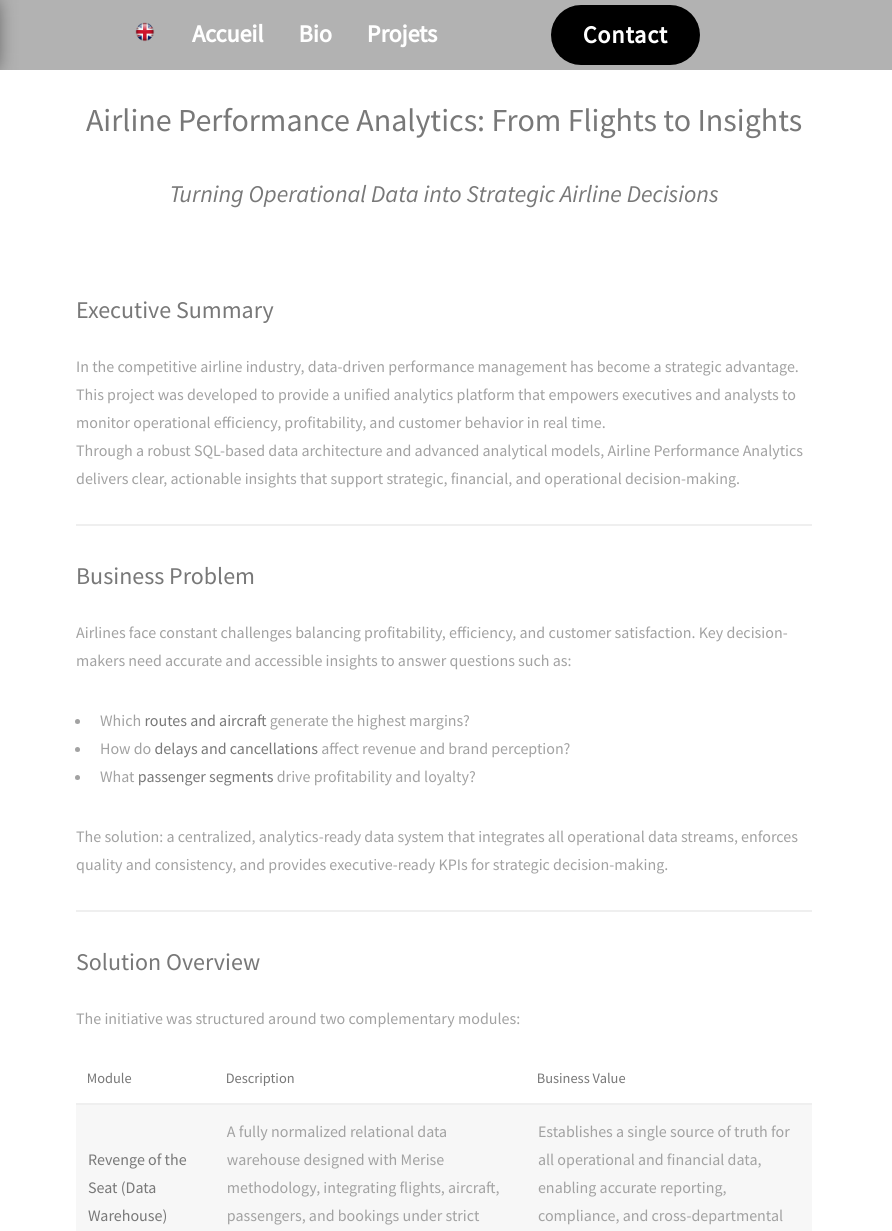
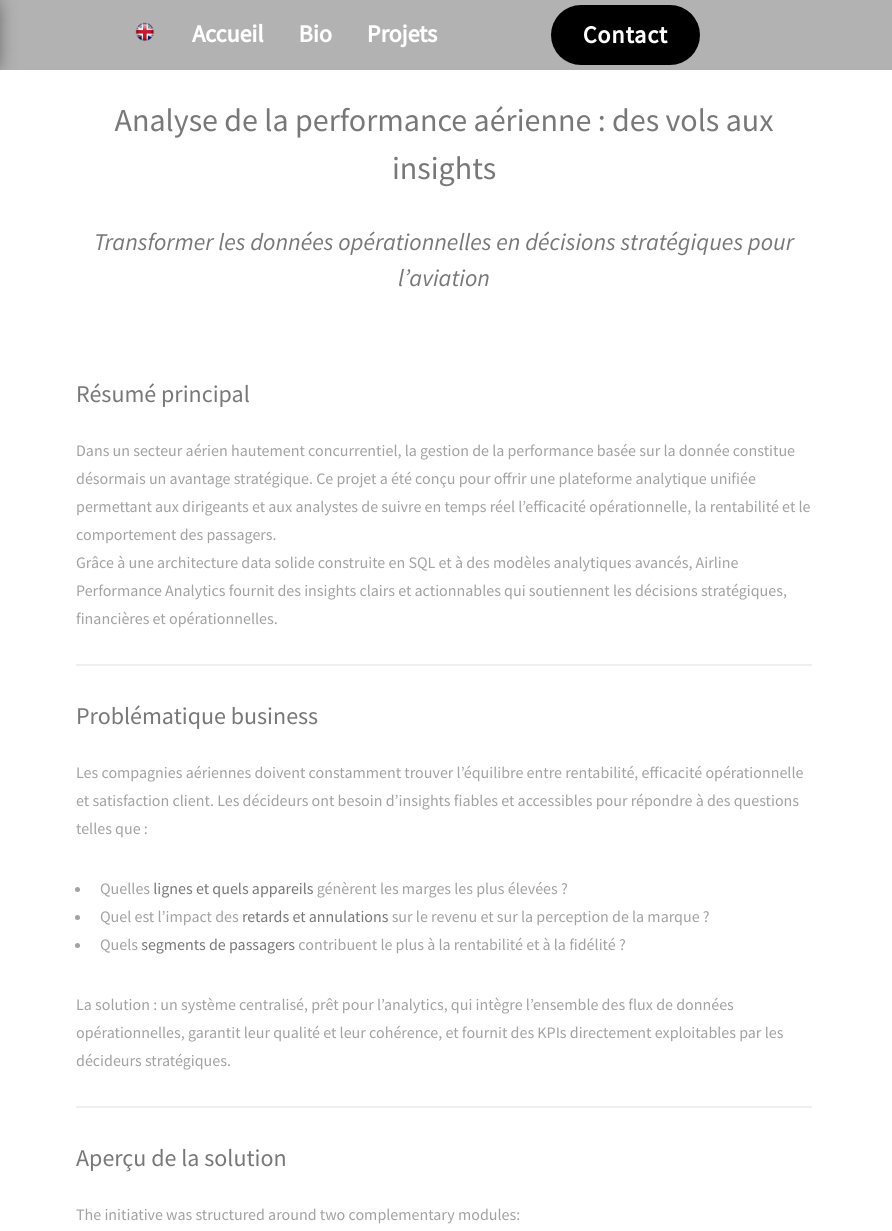
Before and after one commit to JBaptisteAll/JeanBaptisteAllombert, a plain HTML site: page airline_performance_analytics_fr.html in a window 1280 px wide. Shown: the top 1231 px of the page, 388-1280 px from the left. Drawn offline with Linux system fonts and the light colour scheme; some icons are missing.

Commit message:
Continue the translation of the SQL project page

```diff
--- a/airline_performance_analytics_fr.html
+++ b/airline_performance_analytics_fr.html
@@ -79,55 +79,55 @@
 <body>
   <main class="container">
     <h1 style="text-align:center; margin-bottom: 1em;">
-      Airline Performance Analytics: From Flights to Insights
+      Analyse de la performance aérienne : des vols aux insights
     </h1>
     <h2 style="text-align:center; margin-bottom: 1em;">
-      <em>Turning Operational Data into Strategic Airline Decisions</em>
+      <em>Transformer les données opérationnelles en décisions stratégiques pour l’aviation</em>
     </h2>
 				<!-- Revenge of the Seat + Return of the Jet High
 						Airline Performance Analytics: From Flights to Insights -->
     <br><br>
 
-    <h2>Executive Summary</h2>
+    <h2>Résumé principal</h2>
     <p>
-      In the competitive airline industry, data-driven performance management
-      has become a strategic advantage. This project was developed to provide a
-      unified analytics platform that empowers executives and analysts to monitor
-      operational efficiency, profitability, and customer behavior in real time.
+      Dans un secteur aérien hautement concurrentiel, la gestion de la performance basée sur la
+      donnée constitue désormais un avantage stratégique. Ce projet a été conçu pour offrir une
+      plateforme analytique unifiée permettant aux dirigeants et aux analystes de suivre en
+      temps réel l’efficacité opérationnelle, la rentabilité et le comportement des passagers.
     <br>
-      Through a robust SQL-based data architecture and advanced analytical models,
-      Airline Performance Analytics delivers clear, actionable insights that
-      support strategic, financial, and operational decision-making.
+      Grâce à une architecture data solide construite en SQL et à des modèles analytiques avancés,
+      Airline Performance Analytics fournit des insights clairs et actionnables qui soutiennent les
+      décisions stratégiques, financières et opérationnelles.
     </p>
 
     <hr class="hr" />
 
-    <h2>Business Problem</h2>
+    <h2>Problématique business</h2>
     <p>
-      Airlines face constant challenges balancing profitability, efficiency, and
-      customer satisfaction. Key decision-makers need accurate and accessible
-      insights to answer questions such as:
+      Les compagnies aériennes doivent constamment trouver l’équilibre entre rentabilité,
+      efficacité opérationnelle et satisfaction client. Les décideurs ont besoin d’insights fiables
+      et accessibles pour répondre à des questions telles que :
     </p>
     <ul>
-      <li>Which <strong>routes and aircraft</strong> generate the highest margins?</li>
-      <li>How do <strong>delays and cancellations</strong> affect revenue and brand perception?</li>
-      <li>What <strong>passenger segments</strong> drive profitability and loyalty?</li>
+      <li>Quelles <strong>lignes et quels appareils</strong> génèrent les marges les plus élevées&nbsp;?</li>
+      <li>Quel est l’impact des <strong>retards et annulations</strong> sur le revenu et sur la perception de la marque&nbsp;?</li>
+      <li>Quels <strong>segments de passagers</strong> contribuent le plus à la rentabilité et à la fidélité&nbsp;?</li>
     </ul>
     <p>
-      The solution: a centralized, analytics-ready data system that integrates all
-      operational data streams, enforces quality and consistency, and provides
-      executive-ready KPIs for strategic decision-making.
+      La solution : un système centralisé, prêt pour l’analytics, qui intègre l’ensemble
+      des flux de données opérationnelles, garantit leur qualité et leur cohérence, et fournit des KPIs
+      directement exploitables par les décideurs stratégiques.
     </p>
 
     <hr class="hr" />
 
-    <h2>Solution Overview</h2>
+    <h2>Aperçu de la solution</h2>
     <p>
       The initiative was structured around two complementary modules:
     </p>
     <table>
       <thead>
-        <tr><th>Module</th><th>Description</th><th>Business Value</th></tr>
+        <tr><th>Module</th><th>Description</th><th>Valeur</th></tr>
       </thead>
       <tbody>
         <tr><td><strong><br>Revenge of the Seat (Data Warehouse)</strong></td><td>A fully normalized relational data warehouse designed with Merise methodology, integrating flights, aircraft, passengers, and bookings under strict referential integrity.</td><td>Establishes a single source of truth for all operational and financial data, enabling accurate reporting, compliance, and cross-departmental alignment.</td></tr>
@@ -145,7 +145,7 @@
 
     <hr class="hr" />
 
-    <h2>Business Impact</h2>
+    <h2>Impact business</h2>
     <ul>
       <li><strong>360° visibility</strong> into airline operations, financial performance, and customer segments.</li>
       <li><strong>Profitability insights</strong> by route, fleet, and market, enabling data-driven pricing adjustments.</li>
@@ -164,7 +164,7 @@
 
     <hr class="hr" />
 
-    <h2>Key Insights</h2>
+    <h2>Insights clés</h2>
     <p>
       The following analysis compares major international carriers based on aggregated KPIs.
     </p>
@@ -201,7 +201,7 @@
 
     <hr class="hr" />
 
-    <h2>Technologies Used</h2>
+    <h2>Technologies utilisées</h2>
     <section>
     <ul class="icons">
       <li><img src="images/logos/SQL_logo.png" alt="SQL" title="SQL"></li>
@@ -212,7 +212,7 @@
 
     <hr class="hr" />
 
-    <h2>What’s Next</h2>
+    <h2>Prochaine étape</h2>
     <ul>
       <li>Integration of real-time data ingestion pipelines for continuous KPI updates and near real-time operational monitoring.</li>
       <li>Development of predictive analytics models for demand forecasting, delay prediction, and disruption management.</li>
@@ -223,7 +223,7 @@
 
     <hr class="hr" />
 
-    <h2>Summary</h2>
+    <h2>Synthèse</h2>
     <p>
       Airline Performance Analytics demonstrates how operational data can be
       leveraged to drive strategic and financial impact. <br>
@@ -246,7 +246,7 @@
 
     <hr class="hr" />
 
-    <h2>Gallery</h2>
+    <h2>Galerie</h2>
     <section>
     <img src="images\projects\Airline_Perfomance\Modele_Merise.gif" alt="Modele Merise" title="Modele Merise" style="width:100%; max-width:680px; border-radius:5px;"></li>
     <img src="images\projects\Airline_Perfomance\Best_routes.png" alt="Best Routes" title="Best routes" style="width:100%; max-width:680px; border-radius:5px;"></li>
```
